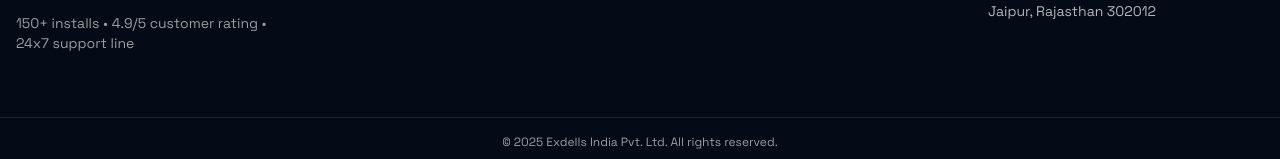
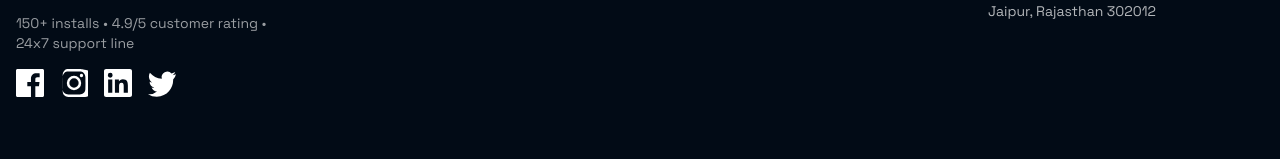
Before and after one commit to exdellsindia/Exdells, a React (Vite) app in the folder frontend/: page /blog in a window 1280 px wide. Shown: the part 1266-1425 px from the top of the page. Built offline with nearby package versions, Linux system fonts and the light colour scheme; no server answers.

Commit message:
cmmit changes on footer added social media icon and links

```diff
--- a/frontend/src/components/Footer.jsx
+++ b/frontend/src/components/Footer.jsx
@@ -71,6 +71,21 @@ export default function Footer() {
             care across Rajasthan.
           </p>
           <p className="text-sm text-white/60">150+ installs • 4.9/5 customer rating • 24x7 support line</p>
+          {/* Social Media Icons */}
+          <div className="flex gap-4 mt-4">
+            <a href="https://www.facebook.com/p/Exdells-India-Pvt-Ltd-61566876756077" target="_blank" rel="noopener noreferrer" aria-label="Facebook">
+              <svg width="28" height="28" fill="currentColor" className="text-white hover:text-exdellsGold transition" viewBox="0 0 24 24"><path d="M22.675 0h-21.35C.595 0 0 .592 0 1.326v21.348C0 23.406.595 24 1.325 24h11.495v-9.294H9.692v-3.622h3.128V8.413c0-3.1 1.893-4.788 4.659-4.788 1.325 0 2.463.099 2.797.143v3.24l-1.918.001c-1.504 0-1.797.715-1.797 1.763v2.313h3.587l-.467 3.622h-3.12V24h6.116C23.406 24 24 23.406 24 22.674V1.326C24 .592 23.406 0 22.675 0"/></svg>
+            </a>
+            <a href="https://instagram.com/exdells" target="_blank" rel="noopener noreferrer" aria-label="Instagram">
+              <svg width="28" height="28" fill="currentColor" className="text-white hover:text-exdellsGold transition" viewBox="0 0 24 24"><path d="M12 2.163c3.204 0 3.584.012 4.85.07 1.366.062 2.633.334 3.608 1.308.974.974 1.246 2.241 1.308 3.608.058 1.266.069 1.646.069 4.85s-.012 3.584-.07 4.85c-.062 1.366-.334 2.633-1.308 3.608-.974.974-2.241 1.246-3.608 1.308-1.266.058-1.646.069-4.85.069s-3.584-.012-4.85-.07c-1.366-.062-2.633-.334-3.608-1.308-.974-.974-1.246-2.241-1.308-3.608C2.175 15.647 2.163 15.267 2.163 12s.012-3.584.07-4.85c.062-1.366.334-2.633 1.308-3.608C4.515 2.497 5.782 2.225 7.148 2.163 8.414 2.105 8.794 2.163 12 2.163zm0-2.163C8.741 0 8.332.013 7.052.072 5.771.131 4.659.425 3.678 1.406 2.697 2.387 2.403 3.499 2.344 4.78 2.285 6.06 2.272 6.469 2.272 12c0 5.531.013 5.94.072 7.22.059 1.281.353 2.393 1.334 3.374.981.981 2.093 1.275 3.374 1.334 1.28.059 1.689.072 7.22.072s5.94-.013 7.22-.072c1.281-.059 2.393-.353 3.374-1.334.981-.981 1.275-2.093 1.334-3.374.059-1.28.072-1.689.072-7.22s-.013-5.94-.072-7.22c-.059-1.281-.353-2.393-1.334-3.374C19.393.425 18.281.131 17 .072 15.719.013 15.31 0 12 0zm0 5.838a6.162 6.162 0 1 0 0 12.324 6.162 6.162 0 0 0 0-12.324zm0 10.162a3.999 3.999 0 1 1 0-7.998 3.999 3.999 0 0 1 0 7.998zm6.406-11.845a1.44 1.44 0 1 0 0 2.881 1.44 1.44 0 0 0 0-2.881z"/></svg>
+            </a>
+            <a href="https://linkedin.com/exdells-india" target="_blank" rel="noopener noreferrer" aria-label="LinkedIn">
+              <svg width="28" height="28" fill="currentColor" className="text-white hover:text-exdellsGold transition" viewBox="0 0 24 24"><path d="M20.447 20.452h-3.554v-5.569c0-1.327-.027-3.037-1.849-3.037-1.851 0-2.132 1.445-2.132 2.939v5.667H9.358V9h3.414v1.561h.049c.476-.899 1.637-1.849 3.37-1.849 3.602 0 4.267 2.368 4.267 5.455v6.285zM5.337 7.433a2.062 2.062 0 1 1 0-4.124 2.062 2.062 0 0 1 0 4.124zm1.777 13.019H3.56V9h3.554v11.452zM22.225 0H1.771C.792 0 0 .771 0 1.723v20.549C0 23.229.792 24 1.771 24h20.451C23.2 24 24 23.229 24 22.271V1.723C24 .771 23.2 0 22.225 0z"/></svg>
+            </a>
+            <a href="https://x.com/ExdellsPvt" target="_blank" rel="noopener noreferrer" aria-label="Twitter">
+              <svg width="28" height="28" fill="currentColor" className="text-white hover:text-exdellsGold transition" viewBox="0 0 24 24"><path d="M24 4.557a9.83 9.83 0 0 1-2.828.775 4.932 4.932 0 0 0 2.165-2.724c-.951.564-2.005.974-3.127 1.195a4.916 4.916 0 0 0-8.38 4.482C7.691 8.095 4.066 6.13 1.64 3.161c-.542.929-.856 2.01-.857 3.17 0 2.188 1.115 4.117 2.823 5.254a4.904 4.904 0 0 1-2.229-.616c-.054 2.281 1.581 4.415 3.949 4.89a4.936 4.936 0 0 1-2.224.084c.627 1.956 2.444 3.377 4.6 3.417A9.867 9.867 0 0 1 0 21.543a13.94 13.94 0 0 0 7.548 2.209c9.058 0 14.009-7.513 14.009-14.009 0-.213-.005-.425-.014-.636A10.012 10.012 0 0 0 24 4.557z"/></svg>
+            </a>
+          </div>
         </div>
 
         <div>
```
